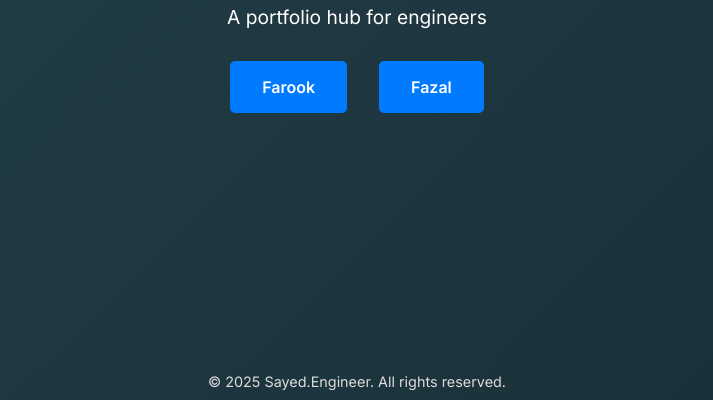
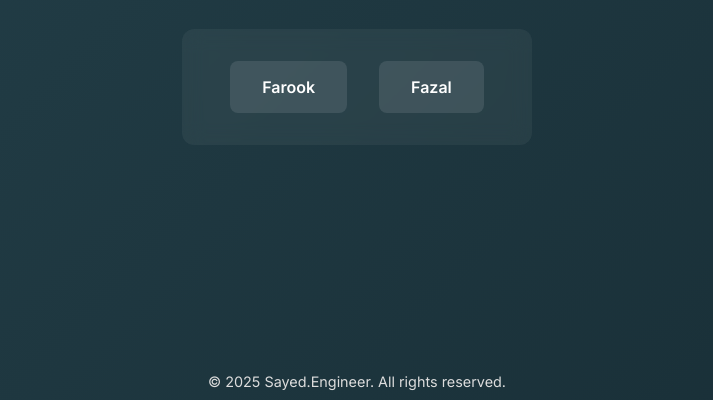
Before and after one commit to Farook-Sayed/sayed-engineer, a plain HTML site: page index.html in a window 1280 px wide. Shown: the part 400-800 px from the top of the page, without its empty margins (283-996 px from the left). Drawn offline with Linux system fonts and the light colour scheme.

Commit message:
Update index.html

```diff
--- a/index.html
+++ b/index.html
@@ -4,7 +4,7 @@
 <head>
   <meta charset="UTF-8" />
   <meta name="viewport" content="width=device-width, initial-scale=1.0"/>
-  <title>Sayed Engineer Portfolio Hub</title>
+  <title>Sayed.Engineer | Portfolio Hub</title>
   <link href="https://fonts.googleapis.com/css2?family=Inter:wght@400;600&display=swap" rel="stylesheet">
   <style>
     body {
@@ -21,40 +21,62 @@
       align-items: center;
       text-align: center;
     }
+
     @keyframes gradientMove {
       0% { background-position: 0% 50%; }
       50% { background-position: 100% 50%; }
       100% { background-position: 0% 50%; }
     }
+
     h1 {
       font-size: 3rem;
       margin-bottom: 0.5rem;
     }
+
     p {
       margin-bottom: 2rem;
       font-size: 1.2rem;
     }
+
     .buttons {
+      background: rgba(255, 255, 255, 0.05);
+      backdrop-filter: blur(10px);
+      border-radius: 12px;
+      padding: 2rem 3rem;
       display: flex;
       gap: 2rem;
+      flex-wrap: wrap;
+      justify-content: center;
     }
+
     .buttons a {
       text-decoration: none;
       color: #fff;
-      background: #007BFF;
+      background: rgba(255, 255, 255, 0.1);
       padding: 1rem 2rem;
-      border-radius: 5px;
+      border-radius: 8px;
       font-weight: 600;
-      transition: background 0.3s ease;
+      transition: background 0.3s ease, transform 0.3s ease;
     }
+
     .buttons a:hover {
-      background: #0056b3;
+      background: rgba(255, 255, 255, 0.3);
+      transform: translateY(-3px);
     }
+
     footer {
       position: fixed;
       bottom: 10px;
       font-size: 0.9rem;
       color: #ddd;
+    }
+
+    @media (max-width: 600px) {
+h1 { font-size: 2.2rem; }
+      .buttons {
+        flex-direction: column;
+        gap: 1rem;
+      }
     }
   </style>
 </head>
@@ -62,13 +84,12 @@
   <h1>Welcome to Sayed.Engineer</h1>
   <p>A portfolio hub for engineers</p>
   <div class="buttons">
-    <a href="https://farook.sayed.engineer">Farook</a>
-    <a href="https://fazal.sayed.engineer">Fazal</a>
+    <a href="https://farook.sayed.engineer" target="_blank" rel="noopener">Farook</a>
+    <a href="https://fazal.sayed.engineer" target="_blank" rel="noopener">Fazal</a>
   </div>
   <footer>© 2025 Sayed.Engineer. All rights reserved.</footer>
 </body>
 </html>
-
 <!-- Google tag (gtag.js) -->
 <script async src="https://www.googletagmanager.com/gtag/js?id=G-D7EEHP5MJJ"></script>
 <script>
```
Lines whose indentation alone changed are shown as unchanged.
